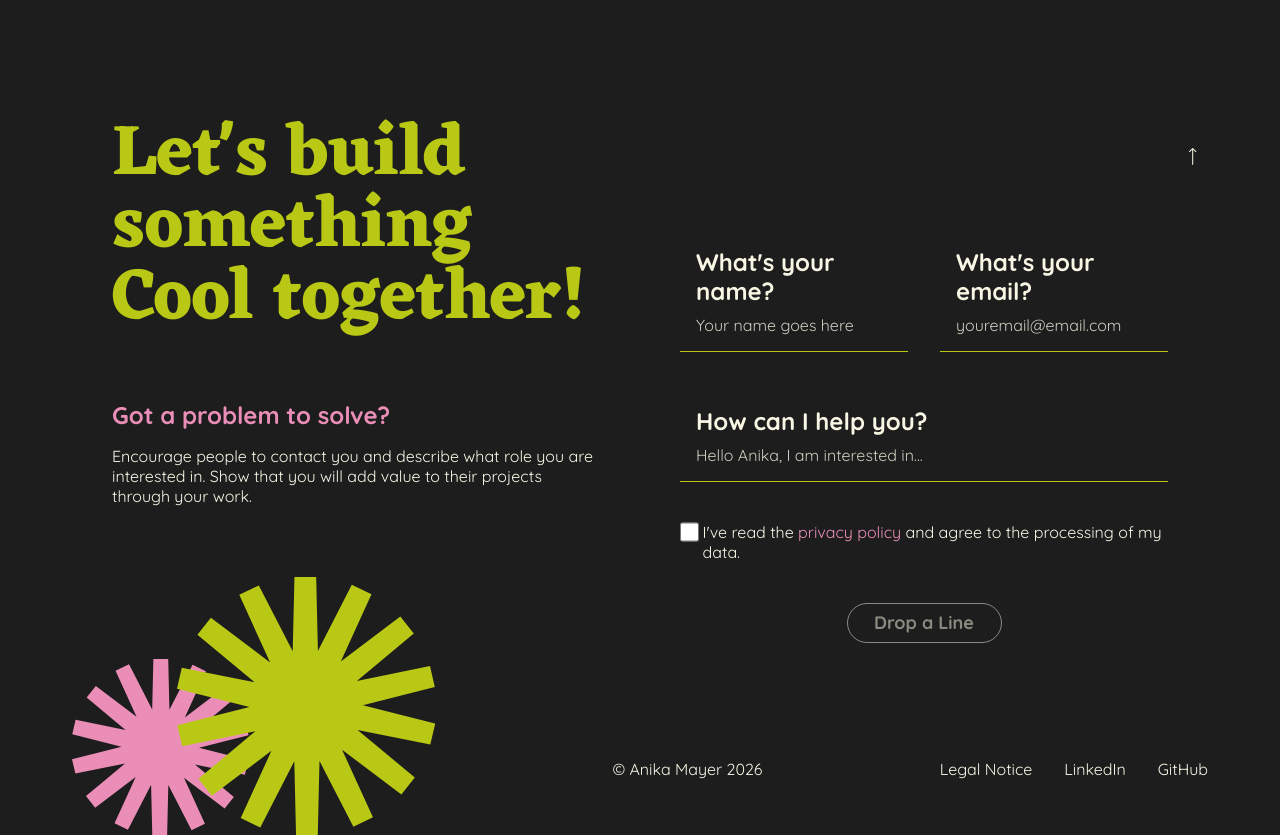
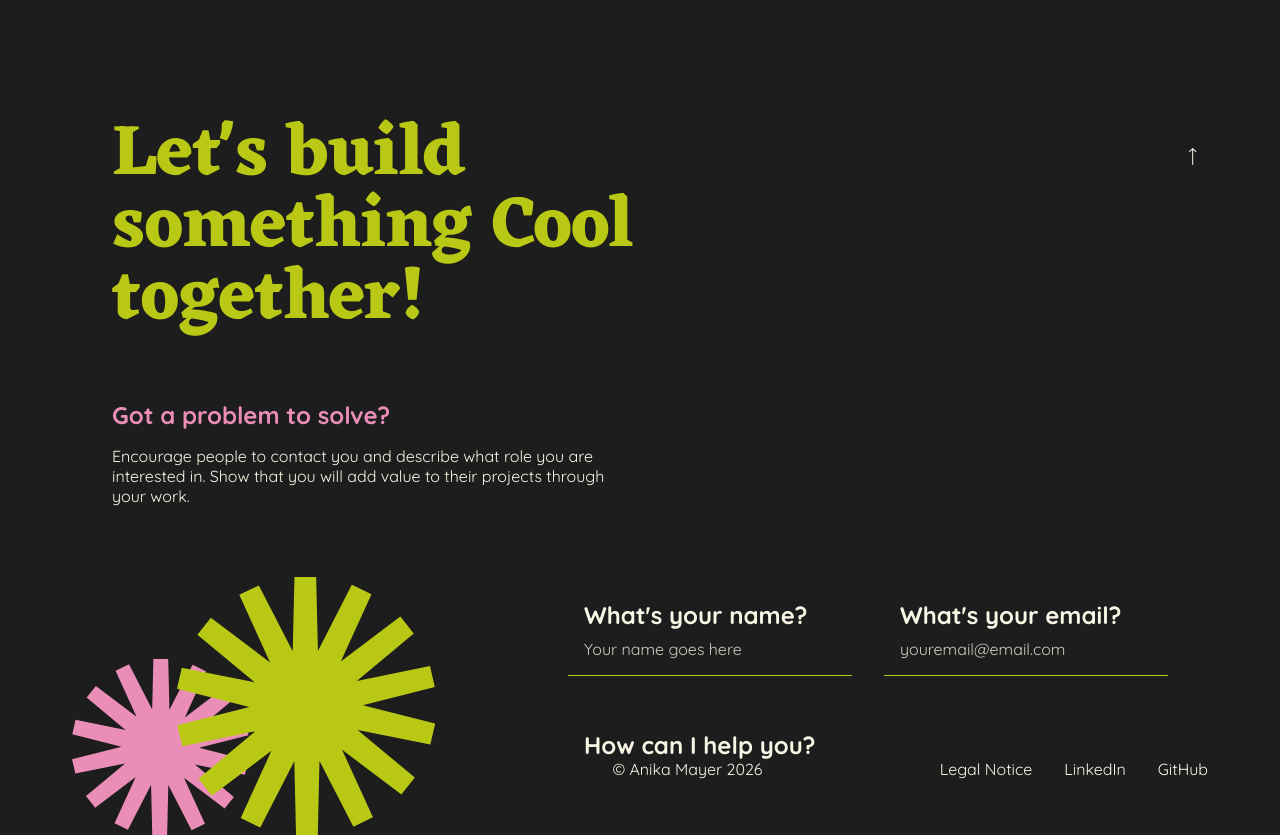
Before and after one commit to AnikaMayer/Portfolio, an Angular app: page / in a window 1280 px wide. Shown: the part 4040-4875 px from the top of the page. Built offline with nearby package versions, Linux system fonts and the light colour scheme.

Commit message:
style: contact-section responsive desktop to tablet

```diff
--- a/src/app/pages/main/main-components/contact/contact.scss
+++ b/src/app/pages/main/main-components/contact/contact.scss
@@ -6,11 +6,6 @@
   @include tablet {
     height: auto;
     padding-top: 80px;
-    // padding-bottom: 24px;
-  }
-
-  @include mobile {
-    // padding-bottom: 24px;
   }
 
   .content {
@@ -21,7 +16,7 @@
     gap: clamp(32px, calc(8px + 6vw), 80px);
     position: relative;
 
-    @include tablet(1150px) {
+    @include tablet(1390px) {
       height: auto;
       display: flex;
       flex-direction: column;
@@ -128,6 +123,7 @@
       }
 
       input {
+        width: 100%;
         background: none;
         border: none;
         font-family: Quicksand;
@@ -135,6 +131,7 @@
         line-height: 120%;
         color: $textLight;
         caret-color: $highlightLight;
+        text-overflow: ellipsis;
       }
 
       input:-webkit-autofill,
@@ -147,6 +144,12 @@
       input::placeholder {
         color: $textLight;
         opacity: 0.8;
+        font-size: clamp(14px, calc(13px + 0.25vw), 16px);
+        text-overflow: ellipsis;
+
+        // @include mobile {
+        //   font-size: clamp(14px, calc(13px + 0.25vw), 16px);
+        // }
       }
     }
 
@@ -202,7 +205,7 @@
     &--checkbox {
       width: 20px;
       height: 20px;
-      border: 2 px solid $highlightMedium;
+      border: 2px solid $highlightMedium;
       border-radius: 2px;
     }
   }
```
